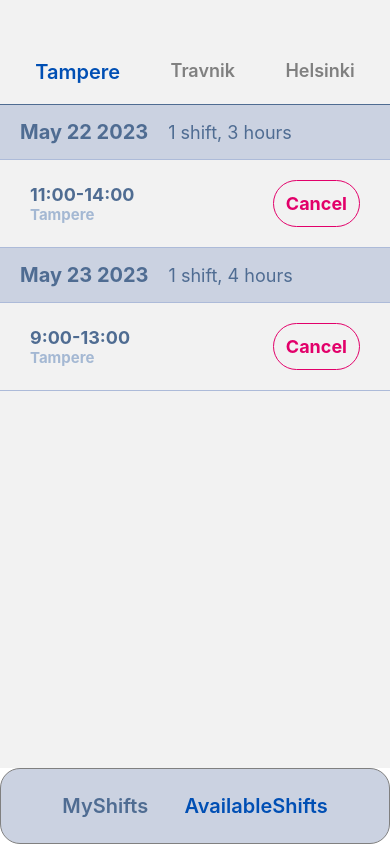
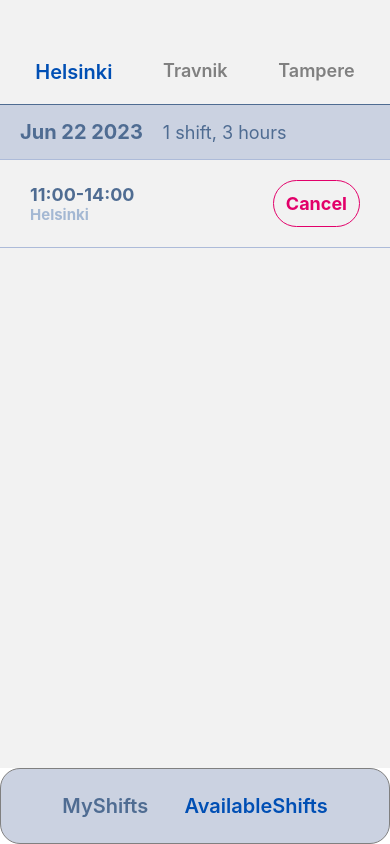
Before and after one commit to Fr1xel/wolt-app-shifts, a React Native app: screen /AvailableShifts in a window 390 px wide. Built offline with nearby package versions, Linux system fonts and the light colour scheme.

Commit message:
city top bar

```diff
--- a/availableShifts/AvailableShifts.js
+++ b/availableShifts/AvailableShifts.js
@@ -20,8 +20,7 @@ const AvailableShifts = () => {
       <View>
         <ShiftListing
           shifts={shiftsByCity[activeIndex].shifts}
-          activeIndex={activeIndex}
-          setActiveIndex={setActiveIndex}
+          setShifts={setShiftsByCity}
         />
       </View>
     </View>
--- a/components/CityTopBar.js
+++ b/components/CityTopBar.js
@@ -11,7 +11,7 @@ const CityTopBar = ({ cities, activeIndex, setActiveIndex }) => {
   return (
     <View style={styles.topBarWrapper}>
       <FlatList
-        columnWrapperStyle={{ justifyContent: "space-around" }}
+        columnWrapperStyle={cities.length > 1 && { justifyContent: "space-around" }}
         numColumns={cities.length}
         data={cities}
         renderItem={({ item, index }) => {
@@ -41,6 +41,9 @@ const styles = StyleSheet.create({
     marginTop: 40,
     borderBottomWidth: 1,
     borderColor: "#4f6c92",
+    display: "flex",
+    flexDirection: "row",
+    justifyContent: "center"
   },
   topBarTextInactive: {
     fontSize: 18,
--- a/components/ShiftListing.js
+++ b/components/ShiftListing.js
@@ -1,8 +1,9 @@
 import { shiftStyles } from "../styles/shiftListingStyles";
 import { View, Text, FlatList } from "react-native";
+import { updateState } from "../maintenance/dateCalculating";
 import Button from "./Button";
 
-const ShiftListing = ({ shifts }) => {
+const ShiftListing = ({ shifts, setShifts }) => {
   return (
     <FlatList
       style={shiftStyles.fullSizeView}
--- a/maintenance/dataBase.js
+++ b/maintenance/dataBase.js
@@ -3,35 +3,35 @@ export const shiftsData = [
       id: "95a2aaca-bab8-4504-8646-f75b325ec0e7",
       booked: true,
       area: "Helsinki",
-      startTime: 1686924000000,
-      endTime: 1686931200000,
+      startTime: 1687431600000,
+      endTime: 1687442400000,
     },
     {
       id: "001e40e5-05dc-4b9d-bdc5-cae63f651970",
       booked: true,
       area: "Tampere",
-      startTime: 1684753200000,
-      endTime: 1684764000000,
+      startTime: 1687528800000,
+      endTime: 1687536000000,
     },
     {
       id: "101e40e5-05dc-4b9d-bdc5-cae63f651970",
       booked: true,
       area: "Travnik",
-      startTime: 1684774800000,
-      endTime: 1684782000000,
+      startTime: 1687521600000,
+      endTime: 1687525200000,
     },
     {
       id: "201e40e5-05dc-4b9d-bdc5-cae63f651970",
       booked: false,
       area: "Tampere",
-      startTime: 1684832400000,
-      endTime: 1684846800000,
+      startTime: 1687611600000,
+      endTime: 1687618800000,
     },
     {
       id: "301e40e5-05dc-4b9d-bdc5-cae63f651970",
       booked: true,
       area: "Travnik",
-      startTime: 1684850400000,
-      endTime: 1684854000000,
+      startTime: 1687636800000,
+      endTime: 1687647600000,
     },
   ];
--- a/myShifts/MyShifts.js
+++ b/myShifts/MyShifts.js
@@ -26,7 +26,7 @@ const MyShifts = () => {
     <View style={shiftStyles.shiftsContainer}>
       <StatusBar style="dark" />
       {shifts.length ? (
-        <ShiftListing shifts={shifts}/>
+        <ShiftListing shifts={shifts} setShifts={setShifts}/>
       ) : (
         <Text style={shiftStyles.errorText}>You have no shifts in the future</Text>
       )}
```
